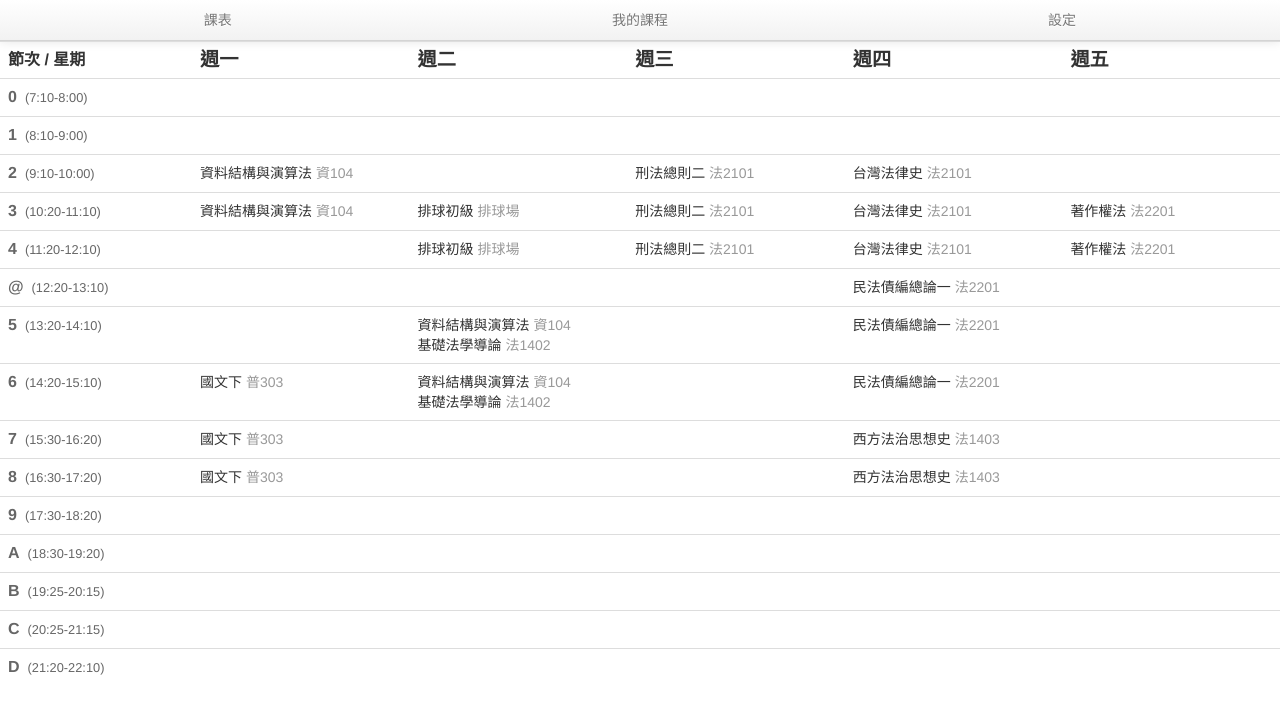
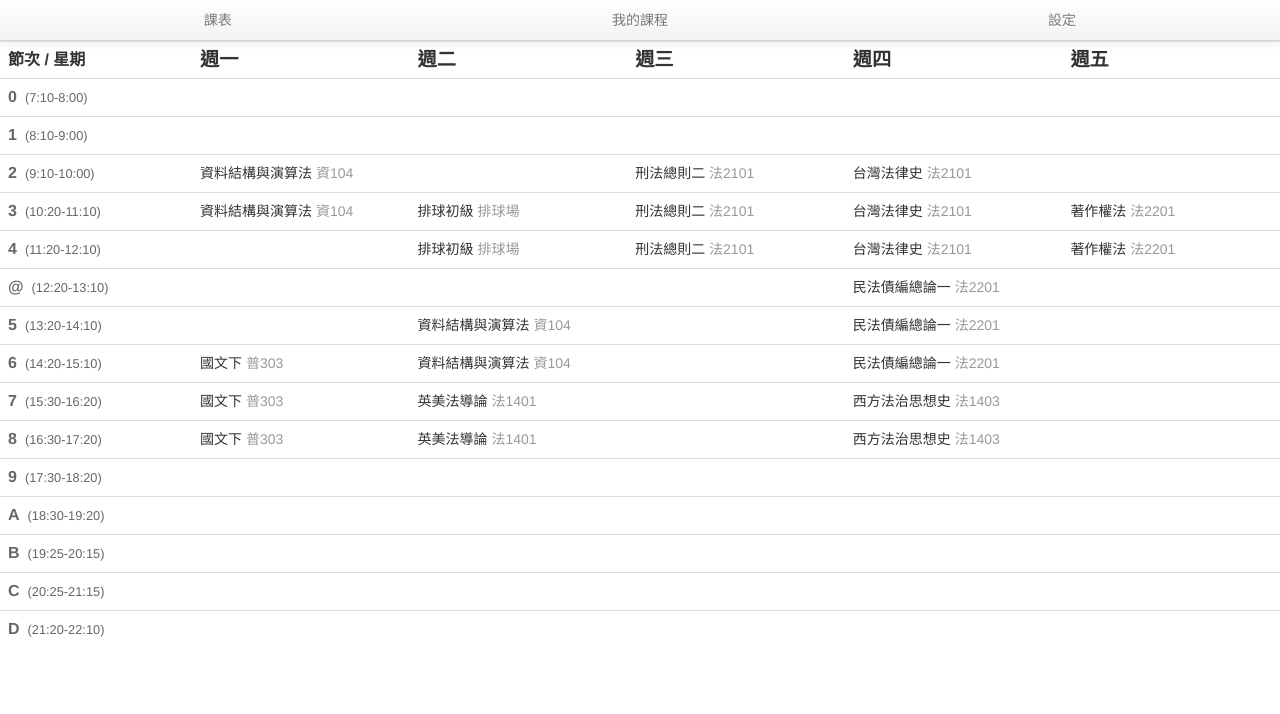
Before and after one commit to rschiang/coursetable, a plain HTML site: page index.html in a window 1280 px wide. Drawn offline with Linux system fonts and the light colour scheme.

Commit message:
Update 102-2 course table to reflect choices

```diff
--- a/index.html
+++ b/index.html
@@ -135,7 +135,7 @@
 		<tr>
 			<td><b>5</b>(13:20-14:10)</td>
 			<td></td>
-			<td>資料結構與演算法 <span class="muted">資104</span><br>基礎法學導論 <span class="muted">法1402</span></td>
+			<td>資料結構與演算法 <span class="muted">資104</span></td>
 			<td></td>
 			<td>民法債編總論一 <span class="muted">法2201</span></td>
 			<td></td>
@@ -143,7 +143,7 @@
 		<tr>
 			<td><b>6</b>(14:20-15:10)</td>
 			<td>國文下 <span class="muted">普303</span></td>
-			<td>資料結構與演算法 <span class="muted">資104</span><br>基礎法學導論 <span class="muted">法1402</span></td>
+			<td>資料結構與演算法 <span class="muted">資104</span></td>
 			<td></td>
 			<td>民法債編總論一 <span class="muted">法2201</span></td>
 			<td></td>
@@ -151,7 +151,7 @@
 		<tr>
 			<td><b>7</b>(15:30-16:20)</td>
 			<td>國文下 <span class="muted">普303</span></td>
-			<td></td>
+			<td>英美法導論 <span class="muted">法1401</span></td>
 			<td></td>
 			<td>西方法治思想史 <span class="muted">法1403</span></td>
 			<td></td>
@@ -159,7 +159,7 @@
 		<tr>
 			<td><b>8</b>(16:30-17:20)</td>
 			<td>國文下 <span class="muted">普303</span></td>
-			<td></td>
+			<td>英美法導論 <span class="muted">法1401</span></td>
 			<td></td>
 			<td>西方法治思想史 <span class="muted">法1403</span></td>
 			<td></td>
```
